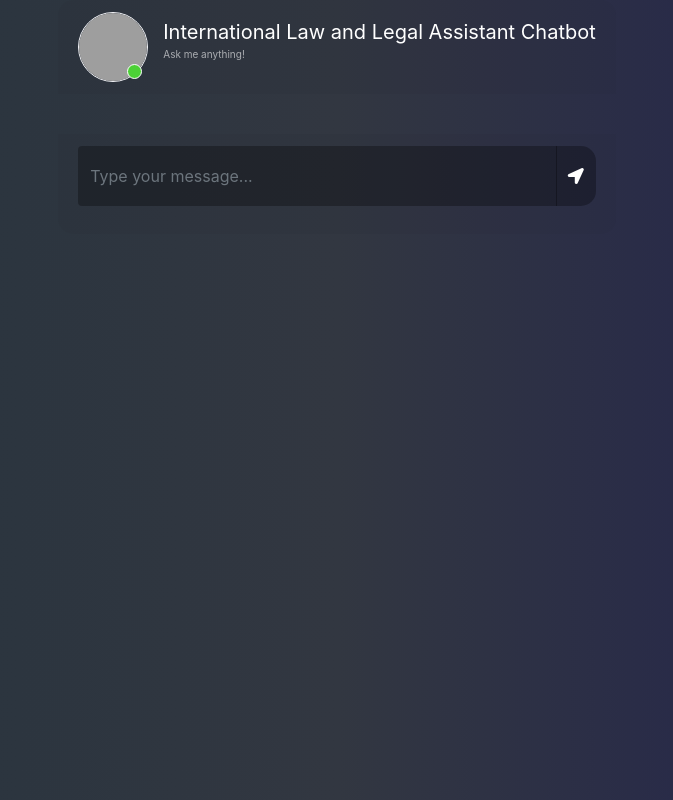
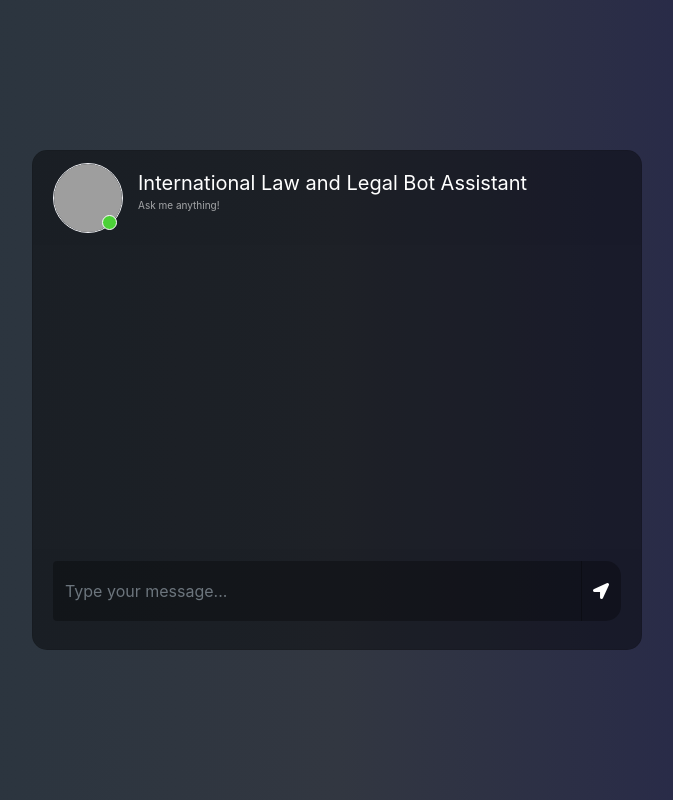
Before and after one commit to drpreetyrai/GenerativeAI_Chatbot, a Flask app: page / in a window 1280 px wide. Shown: the whole page, without its empty margins (303-976 px from the left). Run offline with Flask 3, Linux system fonts and the light colour scheme; some libraries are stand-ins or nearby versions; grey boxes are pictures that could not be loaded.

Commit message:
code added

```diff
--- a/src/prompt.py
+++ b/src/prompt.py
@@ -1,10 +1,14 @@
 system_prompt = (
-    "You are an assistant for question-answering tasks. "
+     "Cite exact references e.g., article numbers, treaty names, case names, or document sections whenever possible."
+     "Do not fabricate, infer, or introduce information that is not explicitly stated in the retrieved documents."
+     "Summarize legal principles, definitions, or rulings precisely, maintaining the original meaning and nuance."
+     "f the source documents conflict, neutrally present both views with clear attribution."
+     "If the answer is not fully available in the documents, state: then say:-The retrieved documents do not contain sufficient information to answer this query accurately."
+     "Short, clear paragraph answers."
+     "Include source references "
+     "Formal, objective, and neutral."
+     "Avoid assumptions or opinions."
 
-    "Use the following pieces of retrieved context to answer "
-    "the question. If you don't know the answer, say that you "
-    "don't know. Use three sentences maximum and keep the "
-    "answer concise."
     "\n\n"
     "{context}"
 )
--- a/templates/chat.html
+++ b/templates/chat.html
@@ -14,19 +14,19 @@
 
 
 	<body>
-		<div class="container-fluid w-full h-full">
-			<div class="row justify-content-center w-full h-full">
-				<div class="col-md-full col-full chat">
-					<div class="car h-full w-full">
+		<div class="container-fluid h-100">
+			<div class="row justify-content-center h-100">
+				<div class="col-md-8 col-xl-6 chat">
+					<div class="card">
 						<div class="card-header msg_head">
 							<div class="d-flex bd-highlight">
 								<div class="img_cont">
-									<!-- <img src="https://i.ibb.co/fSNP7Rz/icons8-chatgpt-512.png" class="rounded-circle user_img"> -->
-									<img src="https://blog.ipleaders.in/wp-content/uploads/2021/11/international-law.jpg" class="rounded-circle user_img">
+									<img src="https://encrypted-tbn0.gstatic.com/images?q=tbn:ANd9GcTXtNxokb20f8zGpaK64ANuAGXajPaN6GNKnMmmNikB4CK2oPome4wBdH40E7IrZIIBwQs&usqp=CAU" class="rounded-circle user_img">
+									<!-- <img src="https://www.prdistribution.com/spirit/uploads/pressreleases/2019/newsreleases/d83341deb75c4c4f6b113f27b1e42cd8-chatbot-florence-already-helps-thousands-of-patients-to-remember-their-medication.png" class="rounded-circle user_img"> -->
 									<span class="online_icon"></span>
 								</div>
 								<div class="user_info">
-									<span>International Law and Legal Assistant Chatbot</span>
+									<span>International Law and Legal Bot Assistant</span>
 									<p>Ask me anything!</p>
 								</div>
 							</div>
@@ -69,7 +69,7 @@
 						type: "POST",
 						url: "/get",
 					}).done(function(data) {
-						var botHtml = '<div class="d-flex justify-content-start mb-4"><div class="img_cont_msg"><img src="https://www.prdistribution.com/spirit/uploads/pressreleases/2019/newsreleases/d83341deb75c4c4f6b113f27b1e42cd8-chatbot-florence-already-helps-thousands-of-patients-to-remember-their-medication.png" class="rounded-circle user_img_msg"></div><div class="msg_cotainer">' + data + '<span class="msg_time">' + str_time + '</span></div></div>';
+						var botHtml = '<div class="d-flex justify-content-start mb-4"><div class="img_cont_msg"><img src="https://www.orfonline.org/public/uploads/posts/image/law.jpg" class="rounded-circle user_img_msg"></div><div class="msg_cotainer">' + data + '<span class="msg_time">' + str_time + '</span></div></div>';
 						$("#messageFormeight").append($.parseHTML(botHtml));
 					});
 					event.preventDefault();
```
Also changed, not shown: README.md, static/style.css (line endings or trailing spaces).
